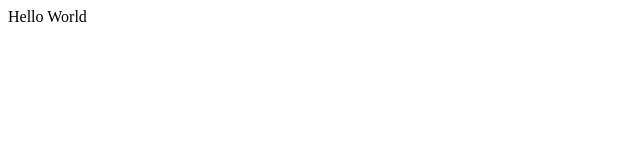
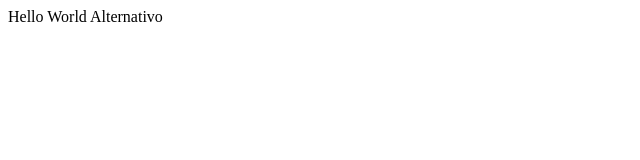
Before and after one commit to wcastane/HelloWorld, a plain HTML site: page index.html in a window 1280 px wide. Shown: the full height of the page, 0-640 px from the left. Drawn offline with Linux system fonts and the light colour scheme.

Commit message:
Hello World Alternativo

```diff
--- a/index.html
+++ b/index.html
@@ -3,9 +3,9 @@
 <head>
     <meta charset="UTF-8">
     <meta name="viewport" content="width=device-width, initial-scale=1.0">
-    <title>Hello World</title>
+    <title>Hello World Alternativo</title>
 </head>
 <body>
-    Hello World
+    Hello World Alternativo
 </body>
 </html>
```
